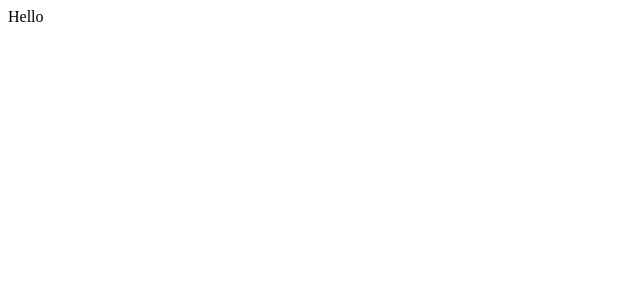
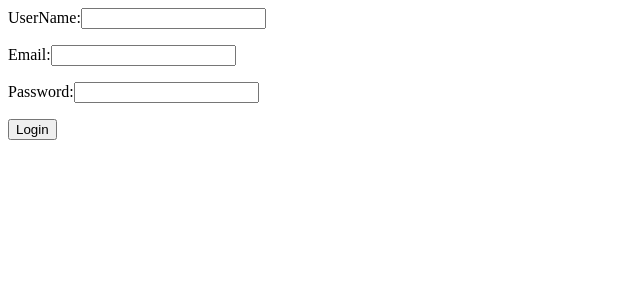
Before and after one commit to bobbyDeepak1415/new_App, a React (Vite) app: page / in a window 1280 px wide. Shown: the top 300 px of the page, without its empty margins (0-640 px from the left). Built offline with nearby package versions, Linux system fonts and the light colour scheme.

Commit message:
changes made

```diff
--- a/src/Demo.jsx
+++ b/src/Demo.jsx
@@ -5,10 +5,36 @@ const Demo = () => {
   const userDetails={userName:"",email:"",password:""}
 
   const [formData,setFormData]=useState(userDetails)
+  const [formErrors,setFormErrors]=useState({})
+
+  const handleChange=(e)=>{
+
+    setFormData((prev)=>({...prev,[e.target.name]:e.target.value}))
+
+  }
+
+  const handleSubmit=()=>{
+
+  }
 
   return (
-    <form>
-      Hello
+    <form onSubmit={handleSubmit}>
+      <div>
+        <label>UserName:</label>
+        <input name="userName" value={formData.userName} onChange={(e)=>handleChange(e)}/>
+        <p>{formErrors.userName}</p>
+      </div>
+      <div>
+        <label>Email:</label>
+        <input name="email" value={formData.email} onChange={(e)=>handleChange(e)}/>
+        <p>{formErrors.email}</p>
+      </div>
+      <div>
+        <label>Password:</label>
+        <input name="password" value={formData.password} onChange={(e)=>handleChange(e)}/>
+        <p>{formErrors.password}</p>
+      </div>
+      <button>Login</button>
     </form>
   )
 }
```
